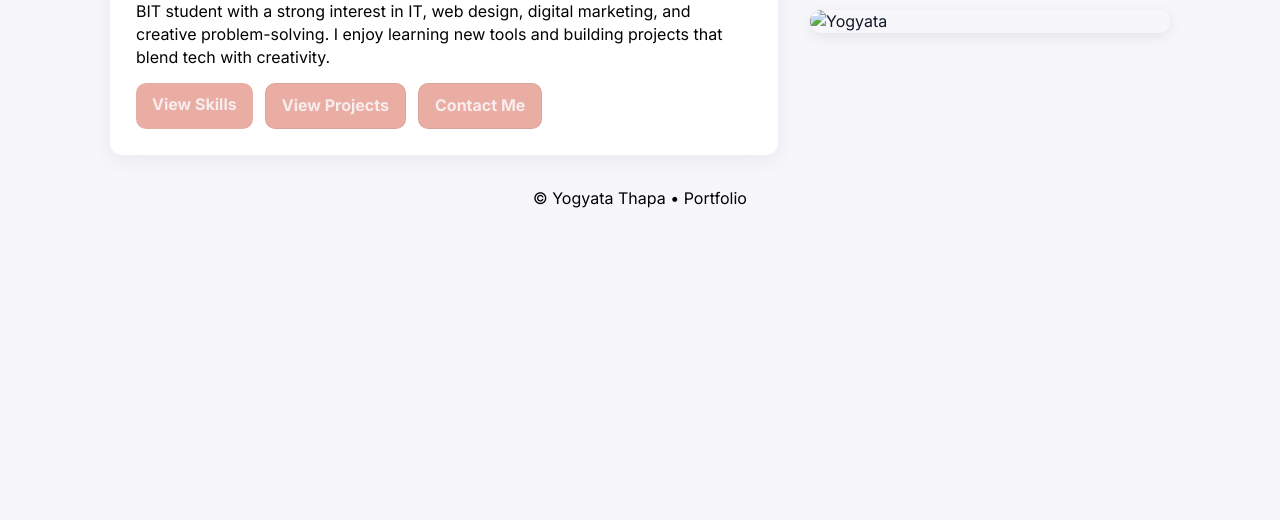
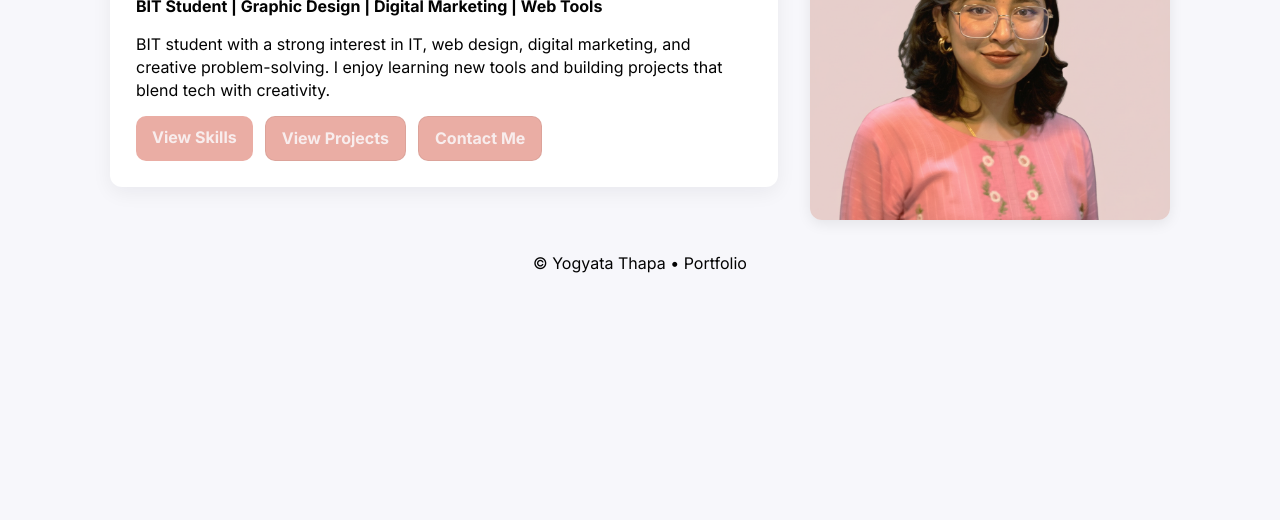
Before and after one commit to yogyatathapa04-dotcom/portfolio, a plain HTML site: page index.html in a window 1280 px wide. Shown: the part 280-800 px from the top of the page. Drawn offline with Linux system fonts and the light colour scheme.

Commit message:
Update index.html

```diff
--- a/index.html
+++ b/index.html
@@ -165,7 +165,7 @@
       </div>
 
       <!-- IMAGE RIGHT -->
-      <img src="assets/images/profile.png" class="hero-img" alt="Yogyata">
+      <img src="profile.png" class="hero-img" alt="Yogyata">
     </section>
   </div>
 
```
